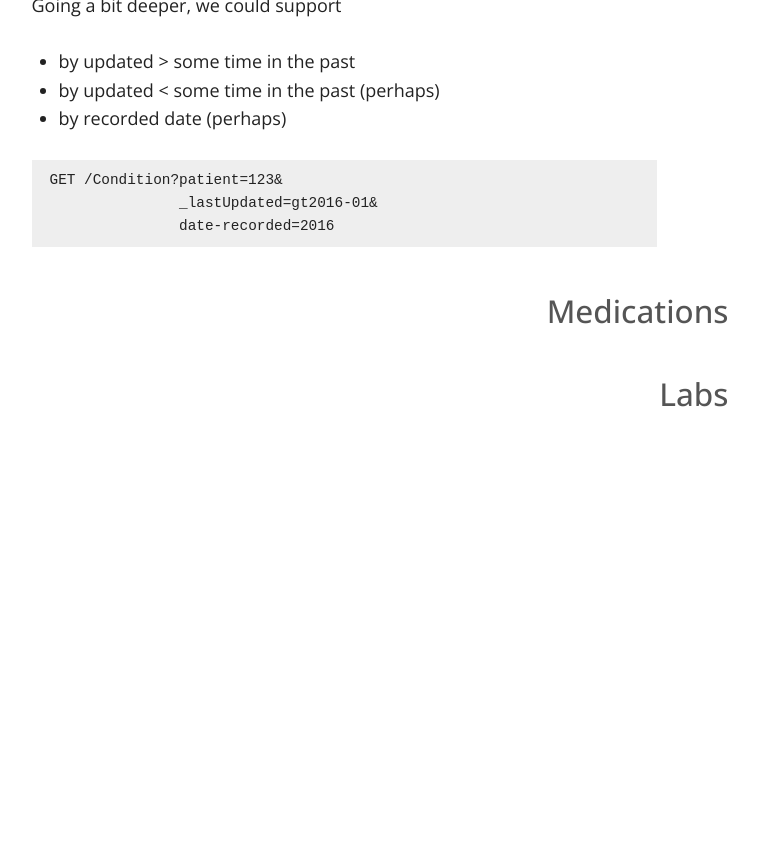
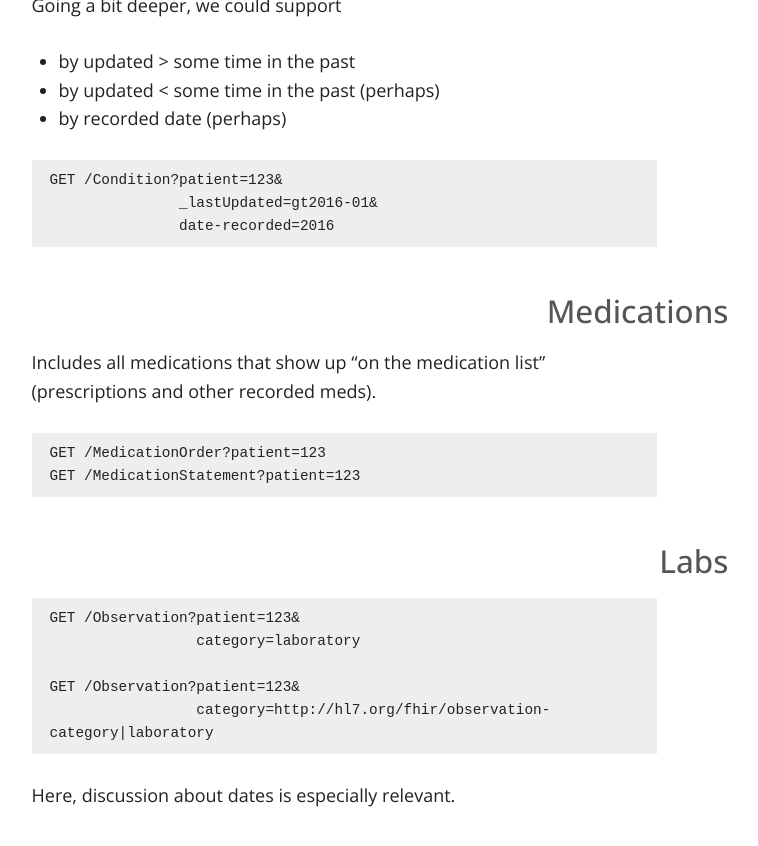
Before and after one commit to sync-for-science/sync-for-science.github.io, a Jekyll site: the page built from api-calls/index.md, in a window 1280 px wide and 900 px high, scrolled down 1211 px. Shown: the top 846 px of the window, without its empty margins (296-1054 px from the left). Built offline with Jekyll 4.4.1, drawn with Linux system fonts in a browser that asks for light colours; nearby versions of some CDN libraries; before the commit the page ends 1714 px from its top, so only the background shows below that.

Commit message:
Update index.md

````diff
--- a/api-calls/index.md
+++ b/api-calls/index.md
@@ -51,4 +51,22 @@ GET /Condition?patient=123&
 
 ## Medications
 
+Includes all medications that show up "on the medication list" (prescriptions and other recorded meds).
+
+```
+GET /MedicationOrder?patient=123
+GET /MedicationStatement?patient=123
+```
+
 ## Labs
+
+
+```
+GET /Observation?patient=123&
+                 category=laboratory
+
+GET /Observation?patient=123&
+                 category=http://hl7.org/fhir/observation-category|laboratory
+```
+
+Here, discussion about dates is especially relevant.
````
